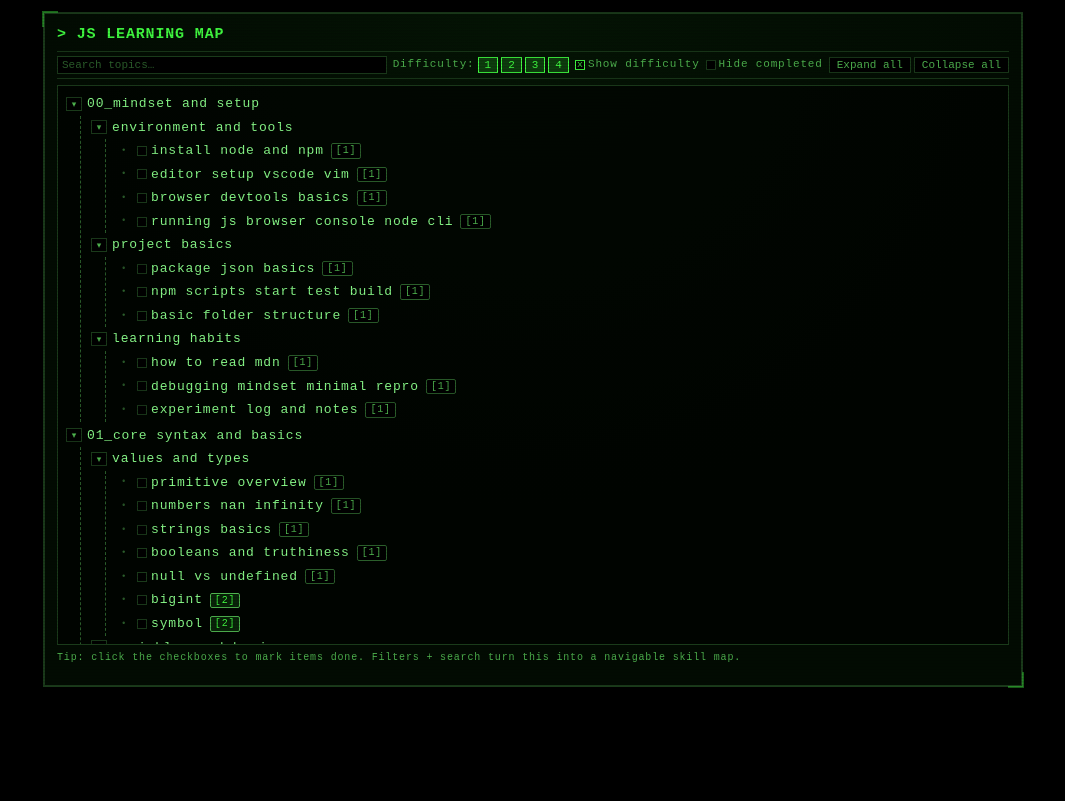
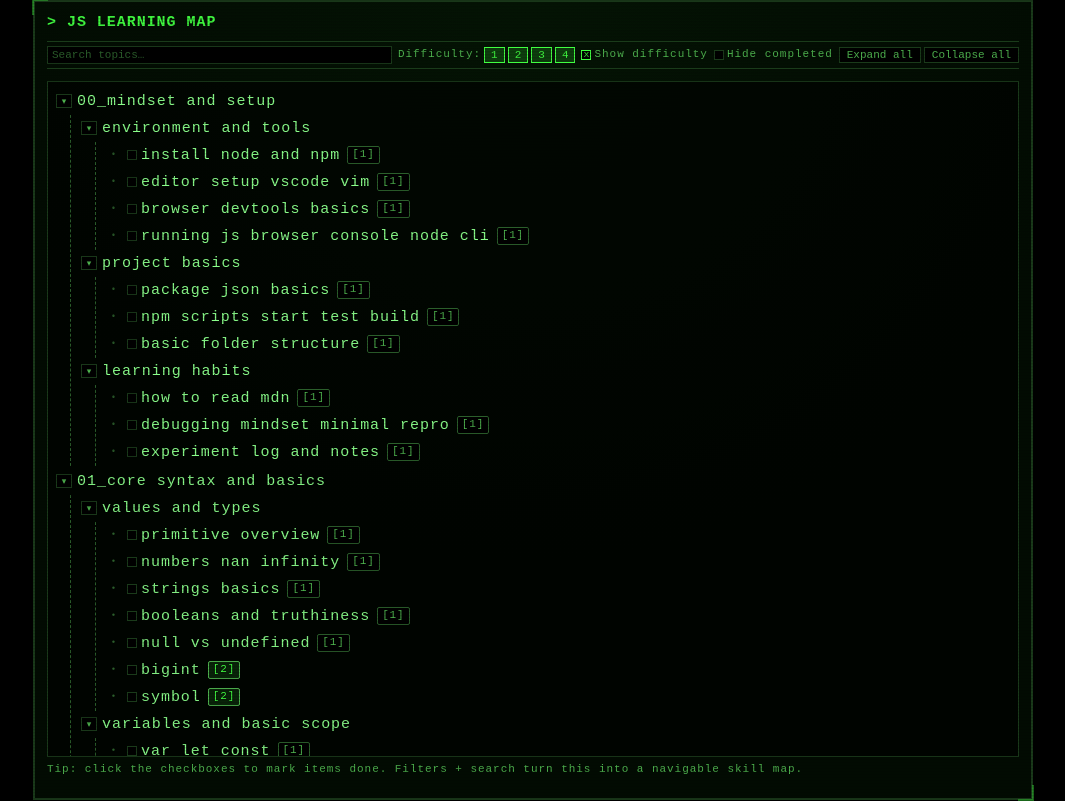
Before and after one commit to stanislav-topikha/skill-tree, a plain HTML site: page index.html in a window 1280 px wide. Shown: the whole page, without its empty margins (107-1172 px from the left). Drawn offline with Linux system fonts and the light colour scheme.

Commit message:
filter logic

```diff
--- a/main.js
+++ b/main.js
@@ -134,17 +134,21 @@ function filterTree(nodes) {
 
     const selfVisible = matchesText && matchesDiff && !completedAndHidden;
 
-    // If this node itself doesn't match and has no visible children -> drop it
-    if (!selfVisible && children.length === 0) {
-      return null;
+    // No empty branches:
+    // - leaf: must be visible itself
+    // - branch: must still have at least one visible child (endpoint somewhere below)
+    if (leaf) {
+      if (!selfVisible) return null;
+    } else {
+      if (children.length === 0) return null;
     }
 
-    // Keep node, with filtered children; openness controlled via expandedNodes.
     return { ...node, children };
   }
 
   return nodes.map(filterNode).filter(Boolean);
 }
+
 
 // ---- Rendering ----
 
--- a/style.css
+++ b/style.css
@@ -518,3 +518,69 @@ body {
   background: rgba(50, 40, 0, 0.95);
   box-shadow: 0 0 6px rgba(255, 234, 128, 0.8);
 }
+
+/* === Simple bigger font overrides === */
+
+body {
+  font-size: 16px;      /* was ~14px before */
+  line-height: 1.5;
+}
+
+.tree {
+  font-size: 15px;      /* main tree text */
+  line-height: 1.4;
+}
+
+.node-title {
+  font-size: 15px;      /* topic names */
+  white-space: normal;  /* allow wrapping */
+}
+
+.difficulty-badge {
+  font-size: 11px;      /* slightly smaller than titles */
+}
+
+.hint {
+  font-size: 11px;      /* footer hint text */
+}
+
+/* === Full-height terminal layout === */
+
+/* Make the page itself exactly viewport height */
+html,
+body {
+  height: 100%;
+}
+
+/* No outer padding, app stretches to full height */
+body {
+  margin: 0;
+  padding: 0;
+  display: flex;
+  justify-content: center;   /* center horizontally */
+  align-items: stretch;      /* stretch vertically */
+}
+
+/* Terminal window uses full viewport height, no wasted top/bottom */
+.js-map-app {
+  max-width: 1000px;         /* keep your width constraint */
+  width: 100%;
+  min-height: 100vh;         /* full viewport height */
+  margin: 0;
+  box-sizing: border-box;
+  display: flex;
+  flex-direction: column;
+}
+
+/* Tree fills all remaining vertical space inside the terminal */
+.tree {
+  flex: 1;
+  max-height: none;          /* override old 70vh cap */
+  min-height: 0;             /* allow proper flexbox scrolling */
+  overflow: auto;
+}
+
+/* Small hint footer, but doesn't steal height from tree */
+.hint {
+  margin-top: 4px;
+}
```
